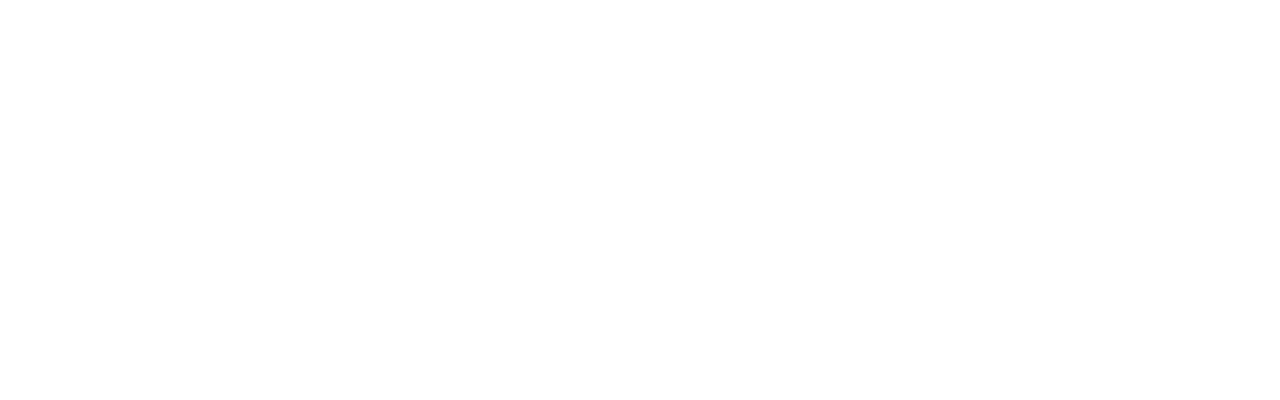
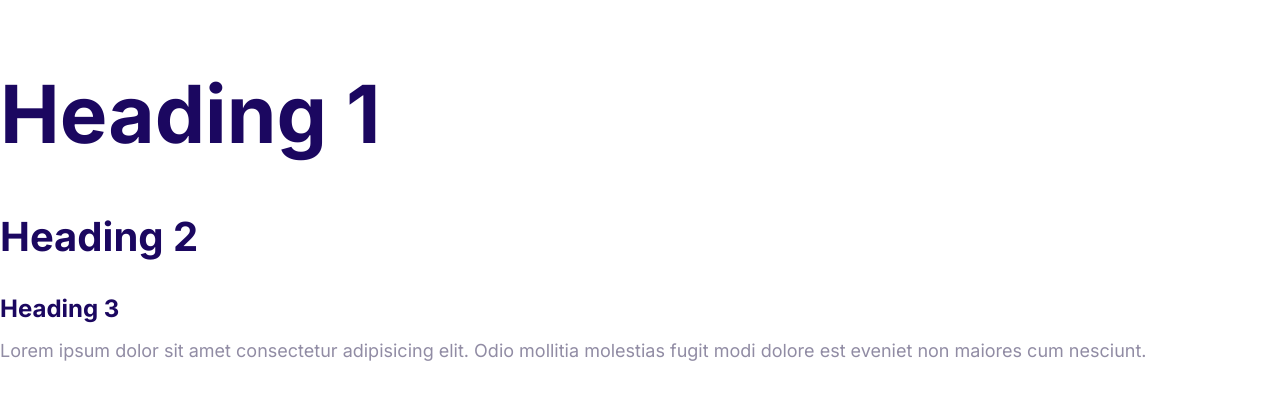
Before and after one commit to jkvithanage/Moshify, a plain HTML site: page index.html in a window 1280 px wide. Drawn offline with Linux system fonts and the light colour scheme.

Commit message:
Define the styles for the fonts.

```diff
--- a/css/styles.css
+++ b/css/styles.css
@@ -2,6 +2,63 @@
   --color-primary: #2584ff;
   --color-secodary: #00d9ff;
   --color-accent: #ff3400;
-  --color-headings: #1b0760
+  --color-headings: #1b0760;
   --color-body: #918ca4;
 }
+
+html {
+  /* 62.5% of 16px */
+  font-size: 62.5%;
+}
+
+body {
+  font-family: "Inter", Arial, Helvetica, sans-serif;
+  color: var(--color-body);
+  line-height: 1.5;
+  font-size: 2.4rem;
+}
+
+h1,
+h2,
+h3 {
+  color: var(--color-headings);
+  margin-bottom: 1rem;
+}
+
+h1 {
+  font-size: 7rem;
+}
+
+h2 {
+  font-size: 4rem;
+}
+
+h3 {
+  font-size: 3rem;
+}
+
+p {
+  margin-top: 0;
+}
+
+@media screen and (min-width: 1024px) {
+  body {
+    font-size: 2rem;
+  }
+
+  h1 {
+    font-size: 8rem;
+  }
+
+  h2 {
+    font-size: 4rem;
+  }
+
+  h3 {
+    font-size: 2.4rem;
+  }
+
+  p {
+    font-size: 1.8rem;
+  }
+}
--- a/index.html
+++ b/index.html
@@ -5,8 +5,22 @@
     <meta http-equiv="X-UA-Compatible" content="IE=edge" />
     <meta name="viewport" content="width=device-width, initial-scale=1.0" />
     <title>Moshify</title>
+    <link rel="preconnect" href="https://fonts.googleapis.com" />
+    <link rel="preconnect" href="https://fonts.gstatic.com" crossorigin />
+    <link
+      href="https://fonts.googleapis.com/css2?family=Inter:wght@400;700&display=swap"
+      rel="stylesheet"
+    />
     <link rel="stylesheet" href="./css/normalize.css" />
     <link rel="stylesheet" href="./css/styles.css" />
   </head>
-  <body></body>
+  <body>
+    <h1>Heading 1</h1>
+    <h2>Heading 2</h2>
+    <h3>Heading 3</h3>
+    <p>
+      Lorem ipsum dolor sit amet consectetur adipisicing elit. Odio mollitia
+      molestias fugit modi dolore est eveniet non maiores cum nesciunt.
+    </p>
+  </body>
 </html>
```
